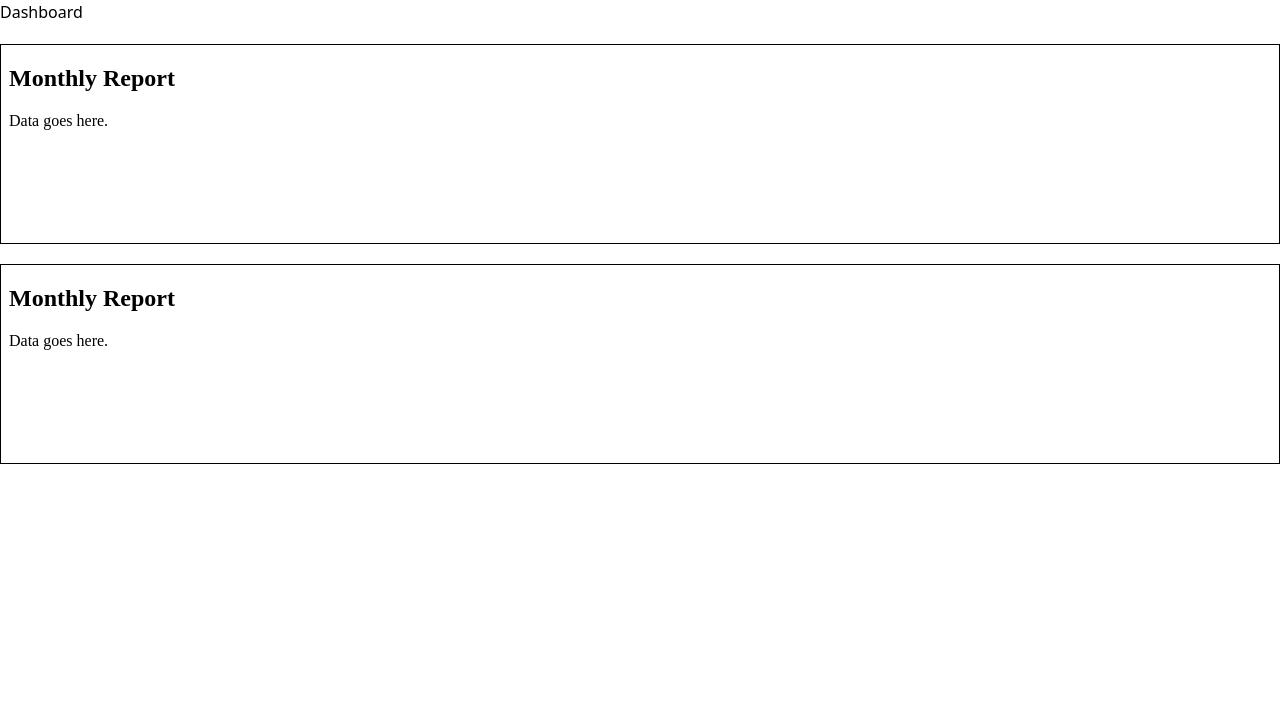
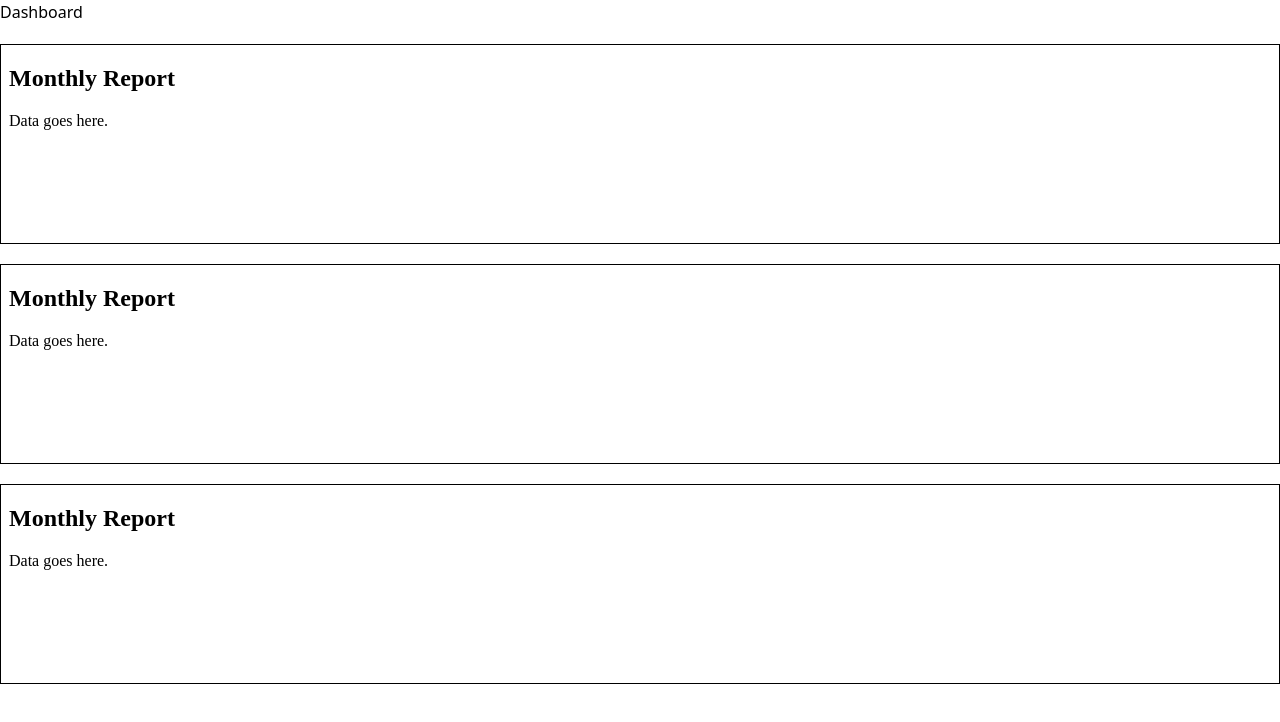
Before and after one commit to test-party/guinea-pig-next, a Next.js app: page /frame-title-unique in a window 1280 px wide. Shown: the top 722 px of the page. Built offline with nearby package versions, Linux system fonts and the light colour scheme.

Commit message:
add aria-input-field-name

```diff
--- a/src/app/frame-title-unique/page.tsx
+++ b/src/app/frame-title-unique/page.tsx
@@ -22,6 +22,13 @@ export default function Page() {
                 height="200"
                 style={{ border: '1px solid black', marginTop: 20 }}
             />
+            <iframe
+                srcDoc={reportHtml}
+                title="Embedded Report"
+                width="400"
+                height="200"
+                style={{ border: '1px solid black', marginTop: 20 }}
+            />
         </div>
     );
 }
```
